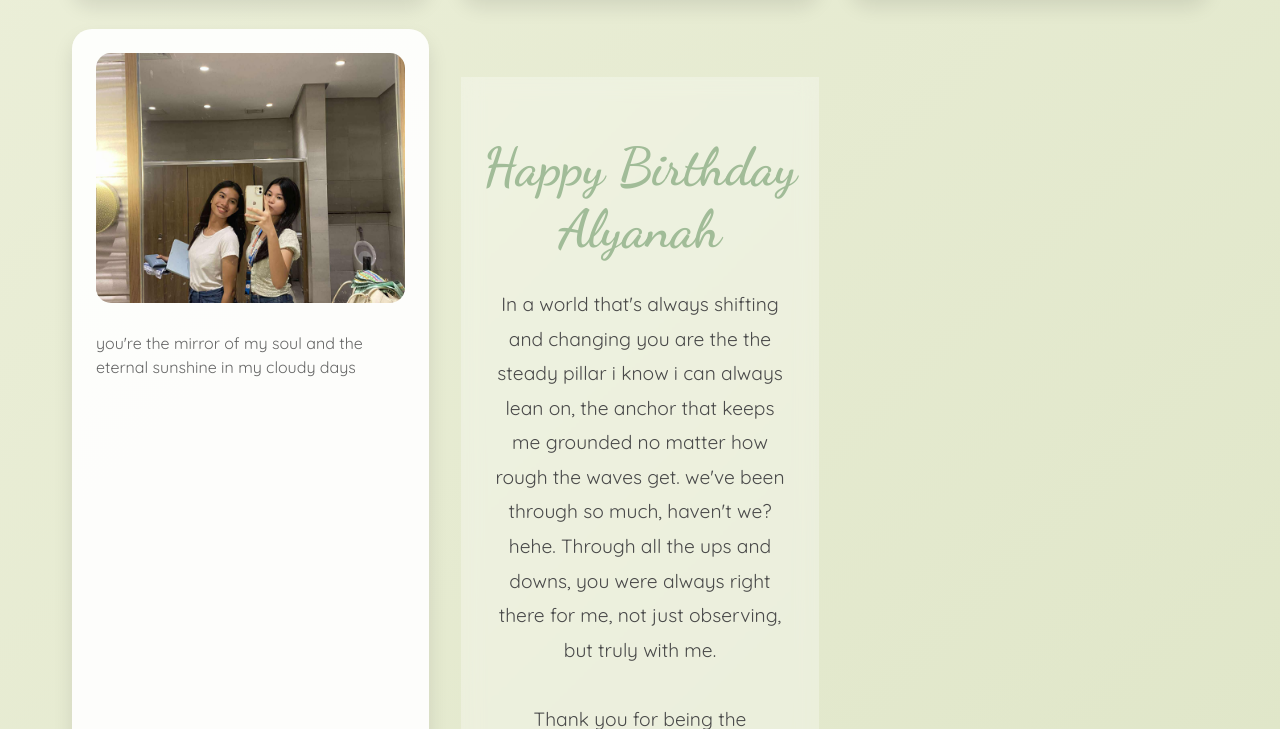
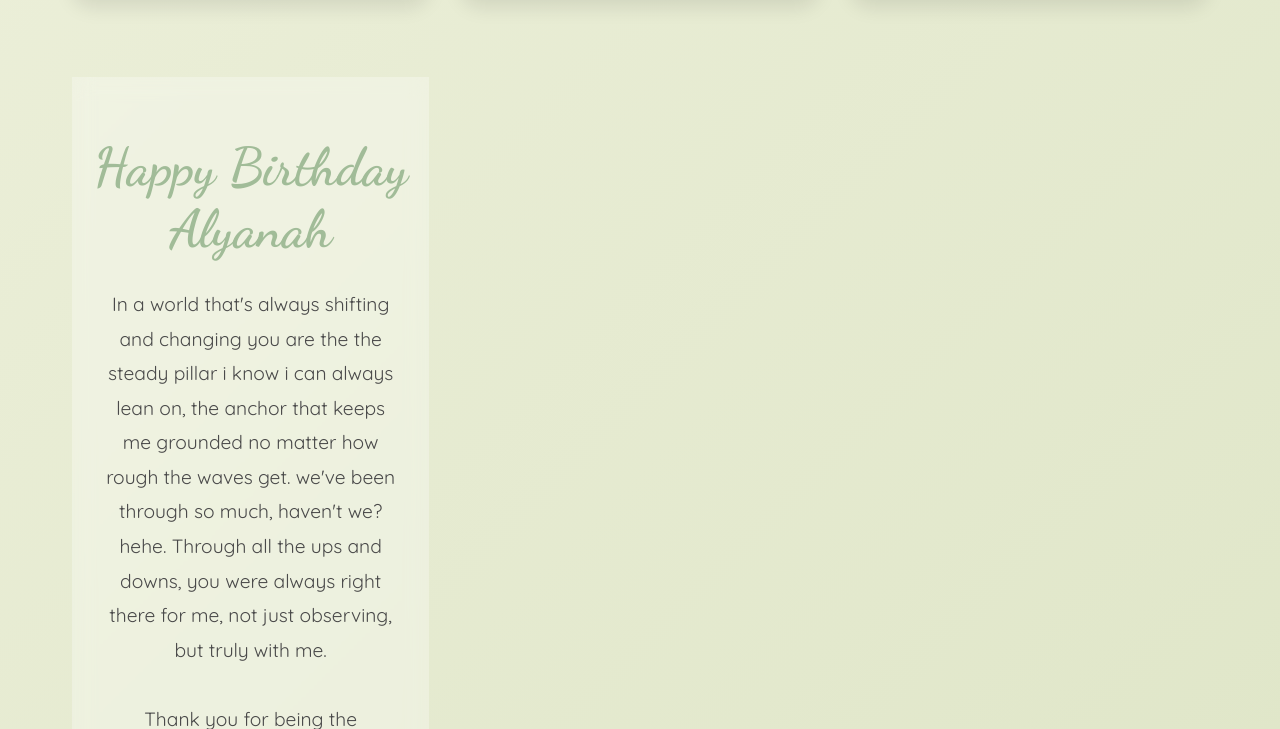
Before and after one commit to czaeeeee/mami-oni, a plain HTML site: page last.html in a window 1280 px wide. Shown: the part 2491-3220 px from the top of the page. Drawn offline with Linux system fonts and the light colour scheme.

Commit message:
Remove duplicate memory card section
Removed duplicate memory card section from last.html.

```diff
--- a/last.html
+++ b/last.html
@@ -470,11 +470,6 @@
             <div class="memory-caption">you're the mirror of my soul and the eternal sunshine in my cloudy days</div>
         </div>
 
-        <div class="memory-card">
-            <img src="./21.jpeg" alt="LOOK" class="memory-img">
-            <div class="memory-date"></div>
-            <div class="memory-caption">you're the mirror of my soul and the eternal sunshine in my cloudy days</div>
-        </div>
 
 
     <section class="final-message">
```
